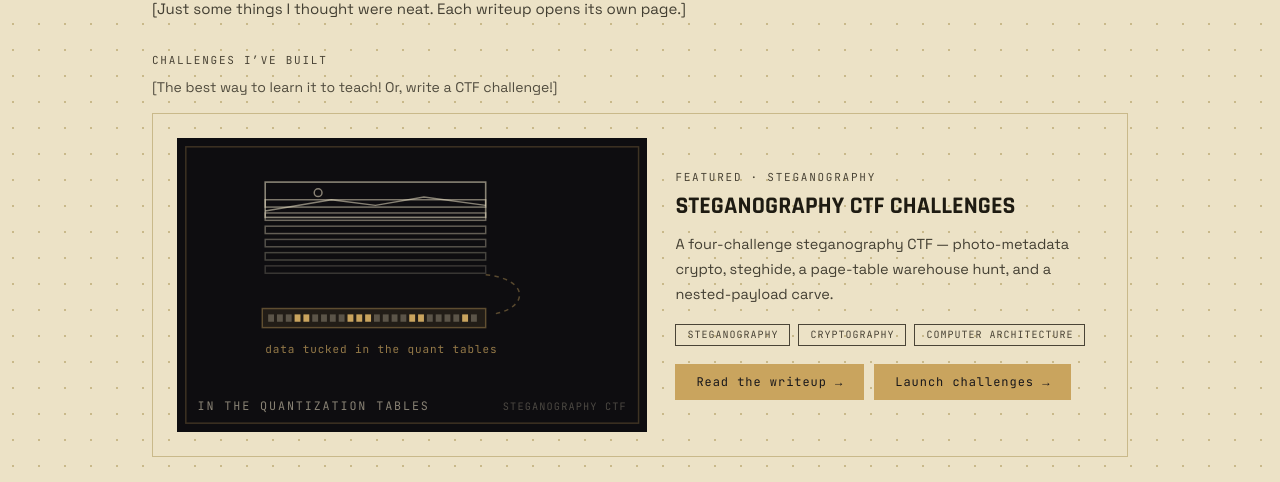
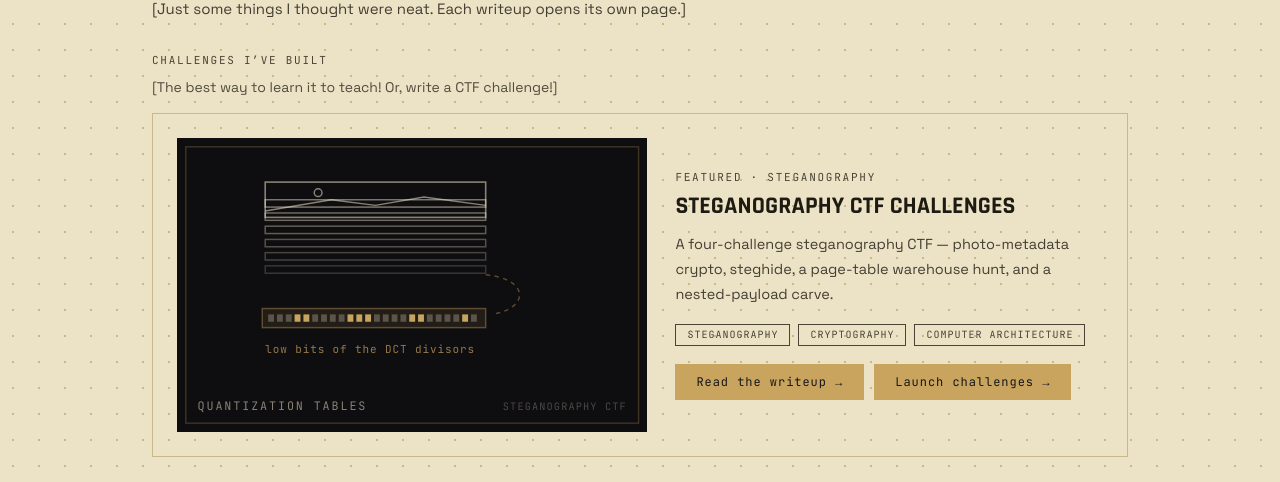
Before and after one commit to jdtherobot/jdtherobot.github.io, a React (Vite) app: page / in a window 1280 px wide. Shown: the part 3079-3561 px from the top of the page. Built offline with nearby package versions, Linux system fonts and the light colour scheme.

Commit message:
Flagship captions: tighten to EXIF metadata / quantization tables / binwalk; DCT-accurate sub-caption

```diff
--- a/src/components/CtfFigure.tsx
+++ b/src/components/CtfFigure.tsx
@@ -125,7 +125,7 @@ function Loupe() {
   const hx2 = LOUPE_CX + (LOUPE_R + 34) * u
   const hy2 = LOUPE_CY + (LOUPE_R + 34) * u
   return (
-    <FlagFrame tagline="IT’S IN THE EXIF METADATA">
+    <FlagFrame tagline="EXIF METADATA">
       <rect x={34} y={34} width={176} height={118} fill="none" stroke={C55} strokeWidth={1.25} />
       <Picture x={34} y={34} w={176} h={118} stroke={C28} />
       <clipPath id="ctf-lens">
@@ -148,7 +148,7 @@ function Loupe() {
 const BITS_ON = [3, 4, 9, 10, 11, 16, 17, 22]
 function Bits() {
   return (
-    <FlagFrame tagline="IN THE QUANTIZATION TABLES">
+    <FlagFrame tagline="QUANTIZATION TABLES">
       <Picture x={60} y={30} w={150} h={24} stroke={C55} />
       <rect x={60} y={30} width={150} height={24} fill="none" stroke={C55} strokeWidth={1.1} />
       {Array.from({ length: 6 }, (_, i) => (
@@ -159,7 +159,7 @@ function Bits() {
       {Array.from({ length: 24 }, (_, c) => (
         <rect key={c} x={62 + c * 6} y={120} width={4} height={5} fill={BITS_ON.includes(c) ? GOLD : C28} />
       ))}
-      <text x={60} y={146} fontFamily={MONO} fontSize={7.5} letterSpacing=".08em" fill={G72}>data tucked in the quant tables</text>
+      <text x={60} y={146} fontFamily={MONO} fontSize={7.5} letterSpacing=".08em" fill={G72}>low bits of the DCT divisors</text>
     </FlagFrame>
   )
 }
@@ -181,7 +181,7 @@ const signalField = (() => {
 
 function Signal() {
   return (
-    <FlagFrame tagline="CARVED OUT WITH BINWALK">
+    <FlagFrame tagline="BINWALK — CARVE OUT">
       {signalField.map((c, i) => (
         <text key={i} x={c.x} y={c.y} fontFamily={MONO} fontSize={8} fill={c.on ? G72 : C22}>{c.ch}</text>
       ))}
```
